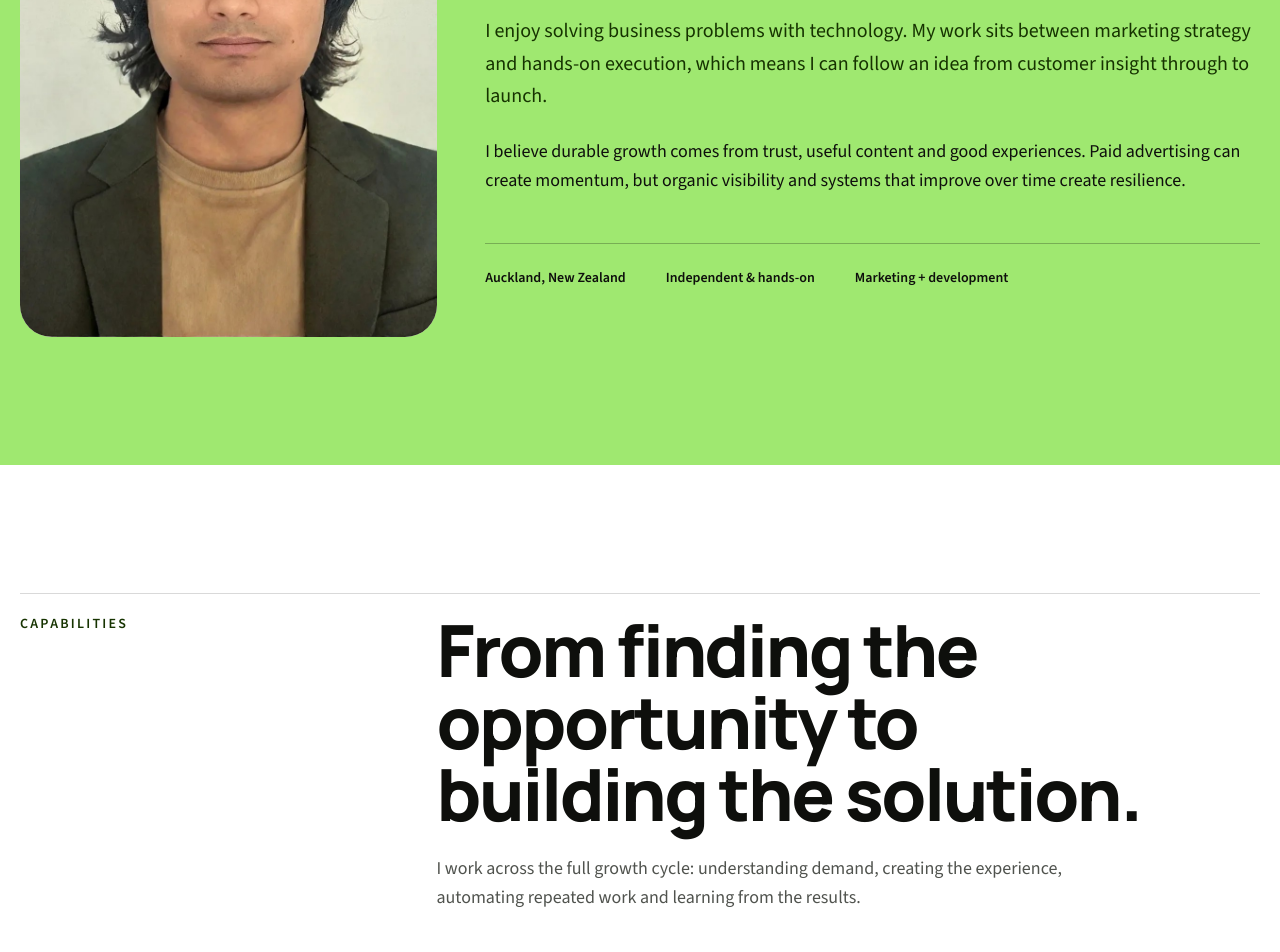
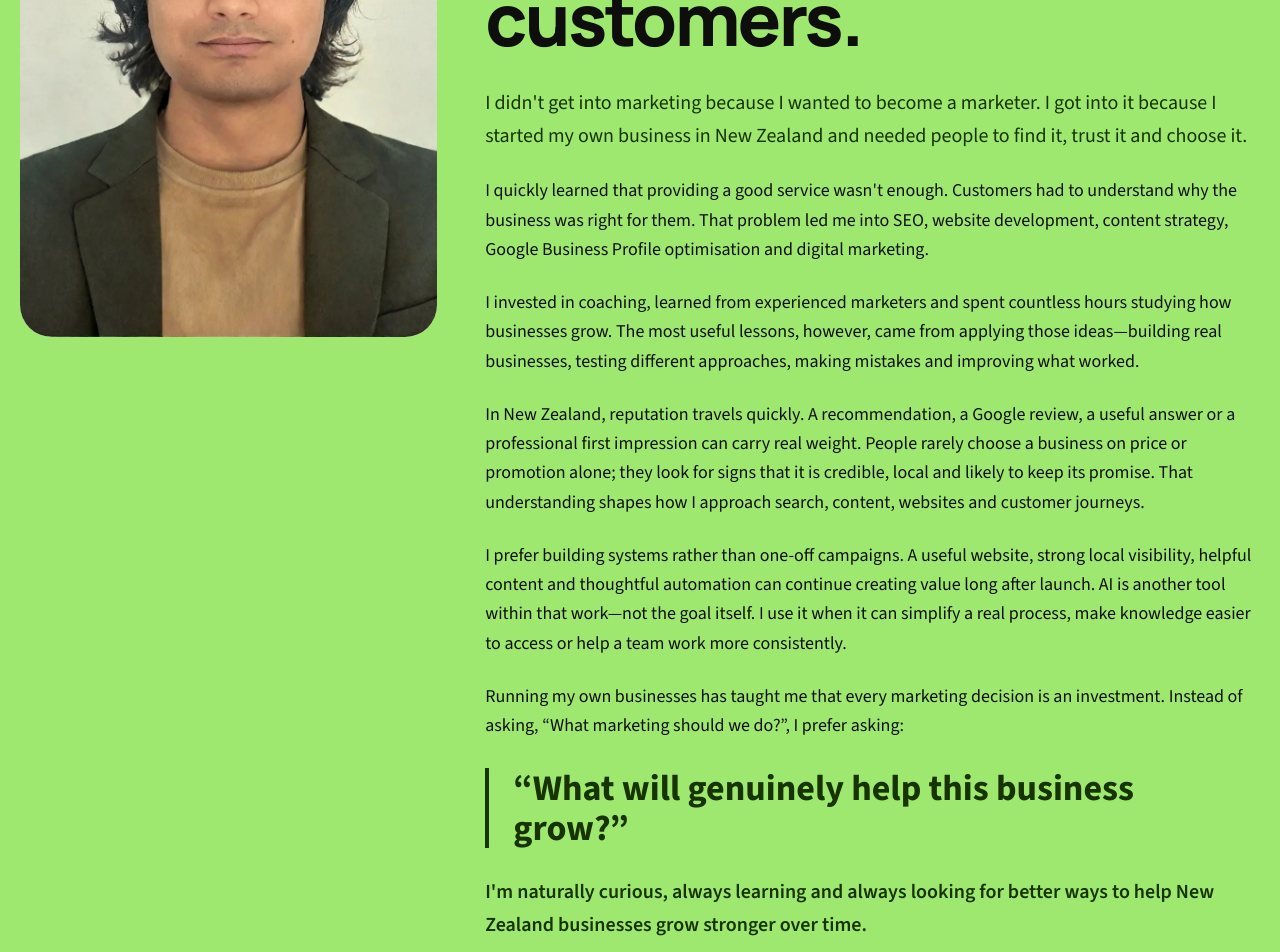
Before and after one commit to taranveerultra-bot/Tara-cv, a Next.js app: page / in a window 1280 px wide. Shown: the part 9580-10532 px from the top of the page. Built offline with nearby package versions, Linux system fonts and the light colour scheme.

Commit message:
Add New Zealand-focused founder story

```diff
--- a/src/components/PortfolioSections.tsx
+++ b/src/components/PortfolioSections.tsx
@@ -177,22 +177,50 @@ export const AboutSection = () => (
                 </div>
                 <div>
                     <h2 className="max-w-5xl text-4xl font-extrabold leading-[.95] sm:text-6xl lg:text-7xl">
-                        Curious about the business. Comfortable with the build.
+                        I learned marketing because my own business needed customers.
                     </h2>
                     <p className="mt-8 max-w-3xl text-xl leading-relaxed text-secondary">
-                        I enjoy solving business problems with technology. My work sits between marketing strategy and
-                        hands-on execution, which means I can follow an idea from customer insight through to launch.
+                        I didn&apos;t get into marketing because I wanted to become a marketer. I got into it because I
+                        started my own business in New Zealand and needed people to find it, trust it and choose it.
                     </p>
                     <p className="mt-6 max-w-3xl leading-relaxed text-secondary/80">
-                        I believe durable growth comes from trust, useful content and good experiences. Paid advertising
-                        can create momentum, but organic visibility and systems that improve over time create resilience.
+                        I quickly learned that providing a good service wasn&apos;t enough. Customers had to understand
+                        why the business was right for them. That problem led me into SEO, website development, content
+                        strategy, Google Business Profile optimisation and digital marketing.
+                    </p>
+                    <p className="mt-6 max-w-3xl leading-relaxed text-secondary/80">
+                        I invested in coaching, learned from experienced marketers and spent countless hours studying how
+                        businesses grow. The most useful lessons, however, came from applying those ideas—building real
+                        businesses, testing different approaches, making mistakes and improving what worked.
+                    </p>
+                    <p className="mt-6 max-w-3xl leading-relaxed text-secondary/80">
+                        In New Zealand, reputation travels quickly. A recommendation, a Google review, a useful answer or
+                        a professional first impression can carry real weight. People rarely choose a business on price
+                        or promotion alone; they look for signs that it is credible, local and likely to keep its promise.
+                        That understanding shapes how I approach search, content, websites and customer journeys.
+                    </p>
+                    <p className="mt-6 max-w-3xl leading-relaxed text-secondary/80">
+                        I prefer building systems rather than one-off campaigns. A useful website, strong local
+                        visibility, helpful content and thoughtful automation can continue creating value long after
+                        launch. AI is another tool within that work—not the goal itself. I use it when it can simplify a
+                        real process, make knowledge easier to access or help a team work more consistently.
+                    </p>
+                    <p className="mt-6 max-w-3xl leading-relaxed text-secondary/80">
+                        Running my own businesses has taught me that every marketing decision is an investment. Instead
+                        of asking, “What marketing should we do?”, I prefer asking:
+                    </p>
+                    <blockquote className="mt-7 max-w-3xl border-l-4 border-secondary pl-6 text-3xl font-bold leading-tight text-secondary sm:text-4xl">
+                        “What will genuinely help this business grow?”
+                    </blockquote>
+                    <p className="mt-7 max-w-3xl text-xl font-semibold leading-relaxed text-secondary">
+                        I&apos;m naturally curious, always learning and always looking for better ways to help New Zealand
+                        businesses grow stronger over time.
                     </p>
                     <div className="mt-12 flex flex-wrap gap-x-10 gap-y-3 border-t border-black/25 pt-6 text-sm font-semibold">
                         <span>Auckland, New Zealand</span>
                         <span>Independent & hands-on</span>
                         <span>Marketing + development</span>
                     </div>
-                    {/* TODO: Replace the draft biography with Taran's full personal story after the content interview. */}
                 </div>
             </div>
         </Container>
```
